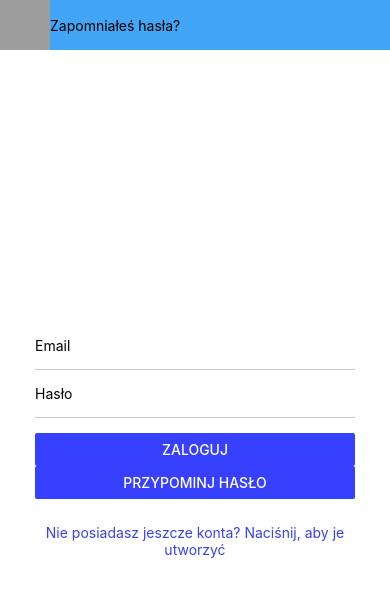
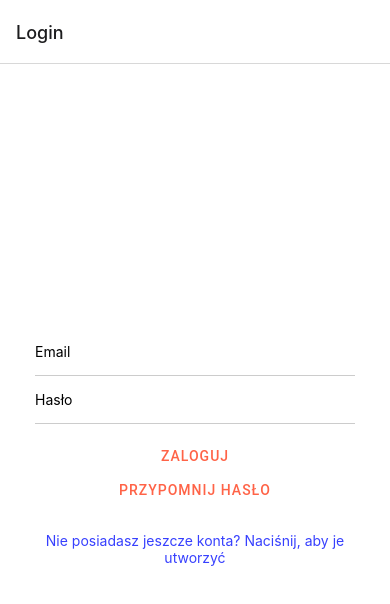
Before and after one commit to Proallone/Agentify, a React Native app: screen /Login in a window 390 px wide. Shown: the top 604 px of the page. Built offline with nearby package versions, Linux system fonts and the light colour scheme; grey boxes are pictures that could not be loaded.

Commit message:
add theming
added react native paper theming

```diff
--- a/App.js
+++ b/App.js
@@ -4,24 +4,35 @@ import * as React from "react";
 import LoginScreen from "./src/screens/LoginScreen";
 import MainScreen from "./src/screens/MainScreen";
 import RegisterScreen from "./src/screens/RegisterScreen";
-import ForgotScreen from "./src/screens/ForgotPasswordScreen"
+import ForgotScreen from "./src/screens/ForgotPasswordScreen";
 
 import Header from "./src/components/Header";
 
 import { NavigationContainer } from "@react-navigation/native";
 import { createNativeStackNavigator } from "@react-navigation/native-stack";
 
+import {DefaultTheme, Provider as PaperProvider } from "react-native-paper";
+
 const Stack = createNativeStackNavigator();
 
 const App = () => {
+  const theme = {
+    ...DefaultTheme,
+    colors: {
+      ...DefaultTheme.colors,
+      primary: 'tomato',
+      accent: 'yellow',
+    },
+  };
   return (
+    <PaperProvider theme={theme}>
       <NavigationContainer>
         <Stack.Navigator>
           <Stack.Screen
             name="Login"
             component={LoginScreen}
             options={{ title: "Login" }}
-          options={{ header: props => <Header {...props} /> }}
+            //options={{ header: (props) => <Header {...props} /> }}
           />
           <Stack.Screen
             name="Register"
@@ -40,6 +51,7 @@ const App = () => {
           />
         </Stack.Navigator>
       </NavigationContainer>
+    </PaperProvider>
   );
 };
 export default App;
--- a/package.json
+++ b/package.json
@@ -16,8 +16,10 @@
     "react": "16.13.1",
     "react-dom": "16.13.1",
     "react-native": "https://github.com/expo/react-native/archive/sdk-42.0.0.tar.gz",
+    "react-native-paper": "^4.9.2",
     "react-native-safe-area-context": "3.2.0",
     "react-native-screens": "~3.4.0",
+    "react-native-vector-icons": "^8.1.0",
     "react-native-web": "~0.13.12"
   },
   "devDependencies": {
--- a/src/screens/LoginScreen.js
+++ b/src/screens/LoginScreen.js
@@ -7,10 +7,11 @@ import {
   Text,
   View,
   TextInput,
-  Button,
   ActivityIndicator,
 } from "react-native";
 import firebase from "../database/Firebase";
+
+import { Button } from "react-native-paper";
 
 export default class Login extends Component {
   constructor() {
@@ -78,15 +79,10 @@ export default class Login extends Component {
           maxLength={15}
           secureTextEntry={true}
         />
-        <Button
-          color="#3740FE"
-          title="Zaloguj"
-          onPress={() => this.userLogin()}
-        />
-        <Button
-          color="#3740FE"
-          title="Przypominj hasło"
-          onPress={() => this.props.navigation.navigate("Forgot")}/>
+        <Button onPress={() => this.userLogin()}>Zaloguj</Button>
+        <Button onPress={() => this.props.navigation.navigate("Forgot")}>
+          Przypomnij hasło
+        </Button>
 
         <Text
           style={styles.loginText}
```
Also changed, not shown: 1 other file (tests, documents, lock files or other folders). Lines whose indentation alone changed are shown as unchanged.
